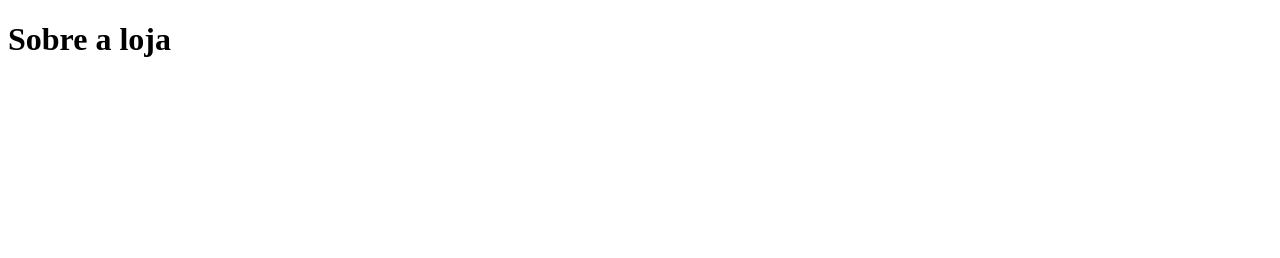
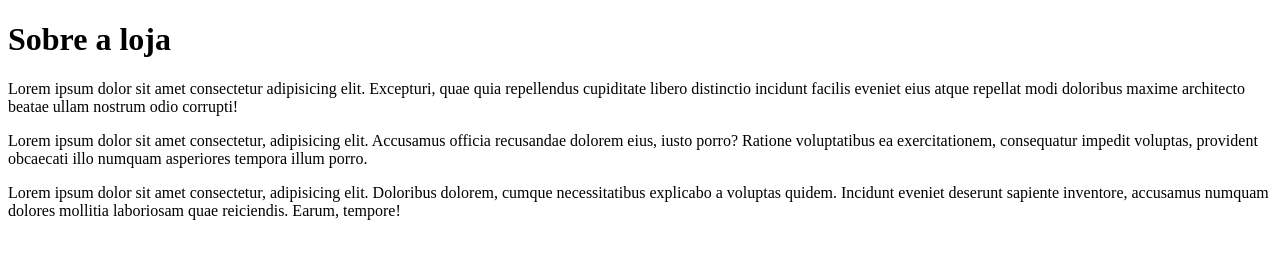
Before and after one commit to vanessatomz/aulagithub, a plain HTML site: page sobre.html in a window 1280 px wide. Drawn offline with Linux system fonts and the light colour scheme.

Commit message:
Adicionado conteudo no Sobre e adicionado link na index

```diff
--- a/sobre.html
+++ b/sobre.html
@@ -8,5 +8,9 @@
 </head>
 <body>
     <h1>Sobre a loja</h1>
+    <p>Lorem ipsum dolor sit amet consectetur adipisicing elit. Excepturi, quae quia repellendus cupiditate libero distinctio incidunt facilis eveniet eius atque repellat modi doloribus maxime architecto beatae ullam nostrum odio corrupti!</p>
+    <p>Lorem ipsum dolor sit amet consectetur, adipisicing elit. Accusamus officia recusandae dolorem eius, iusto porro? Ratione voluptatibus ea exercitationem, consequatur impedit voluptas, provident obcaecati illo numquam asperiores tempora illum porro.</p>
+
+    <p>Lorem ipsum dolor sit amet consectetur, adipisicing elit. Doloribus dolorem, cumque necessitatibus explicabo a voluptas quidem. Incidunt eveniet deserunt sapiente inventore, accusamus numquam dolores mollitia laboriosam quae reiciendis. Earum, tempore!</p>
 </body>
 </html>
```
Also changed, not shown: index.html (+2 -0 lines).
